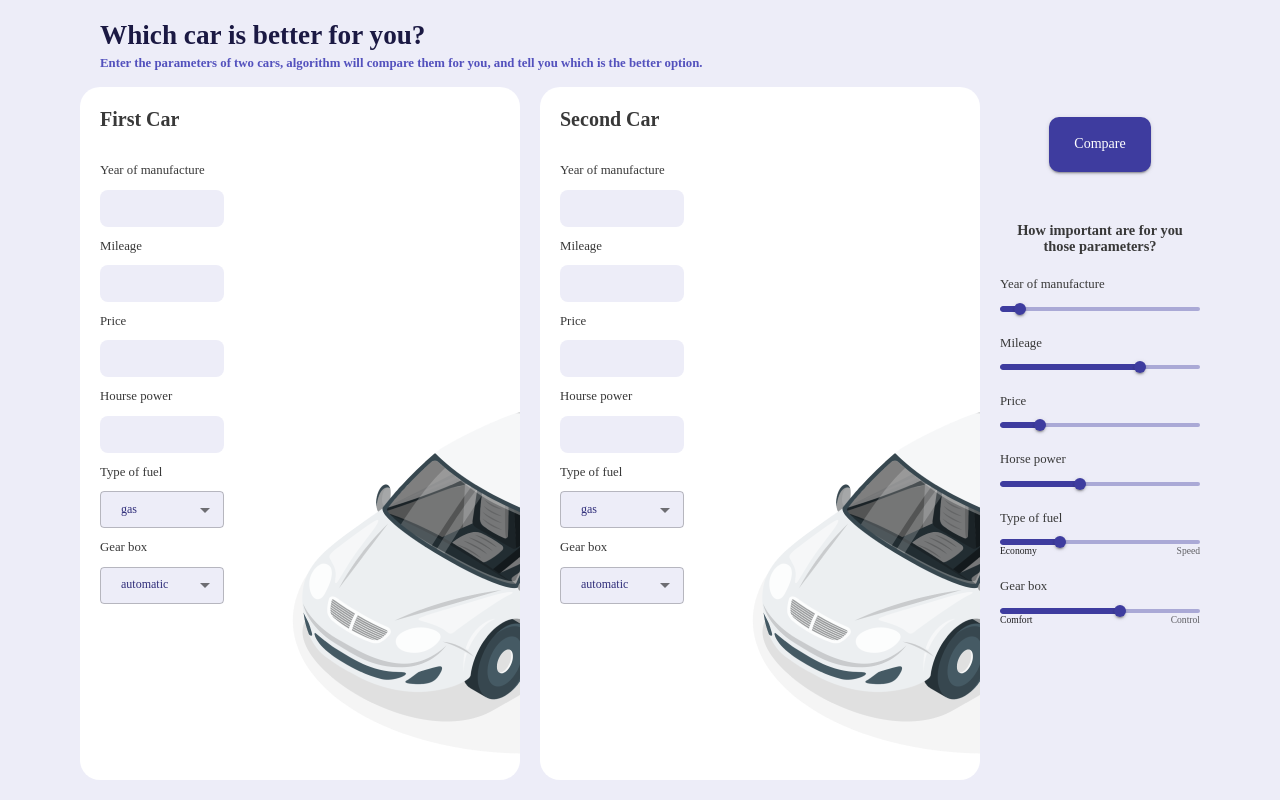
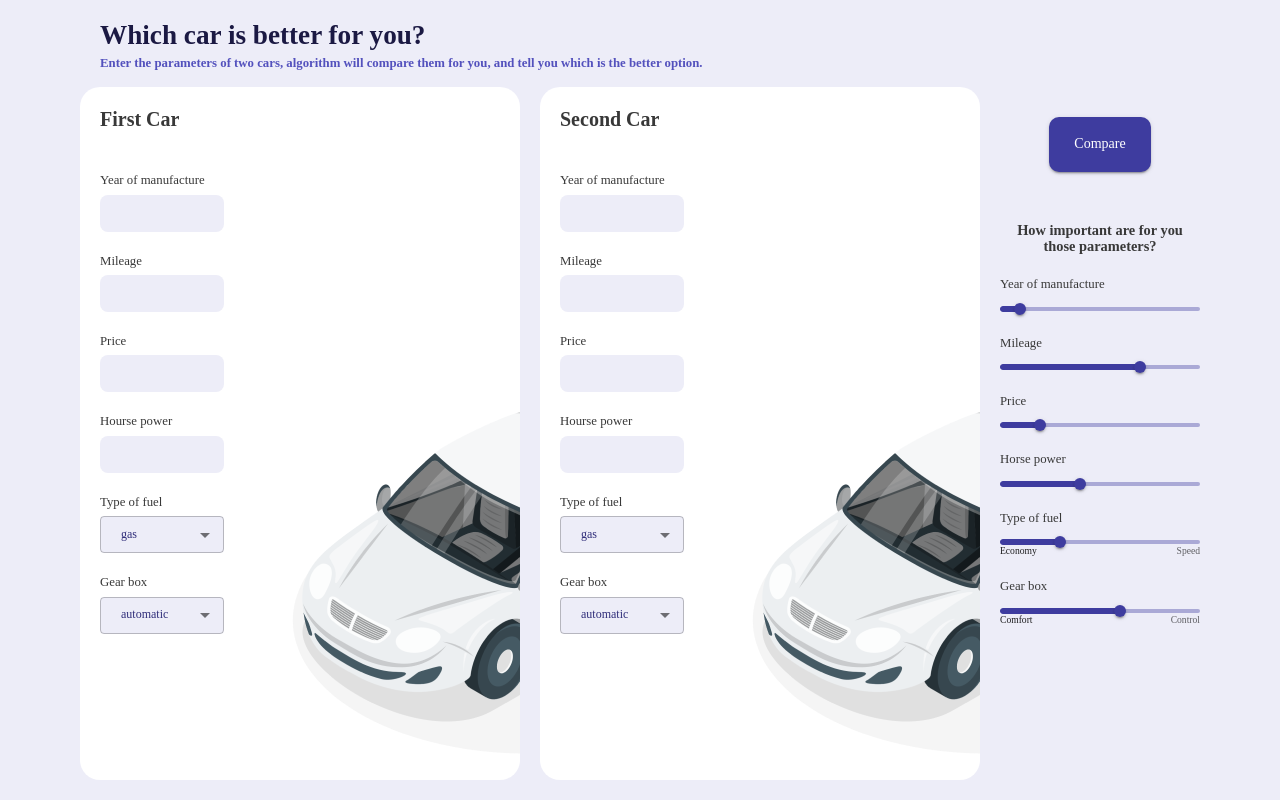
Before and after one commit to kasia251011/car-app-frontend, a React (Create React App) app: page / in a window 1280 px wide. Built offline with nearby package versions, Linux system fonts and the light colour scheme.

Commit message:
Change distance between labels and input on CarParamCard

```diff
--- a/src/components/CarComparePage/CarParamsCard/styles.scss
+++ b/src/components/CarComparePage/CarParamsCard/styles.scss
@@ -11,8 +11,8 @@
     margin: 20px;
 
     .label {
-      margin-top: 10px;
-      margin-bottom: 10px;
+      margin-top: 20px;
+      margin-bottom: 5px;
     }
   }
   .image-container{
```
